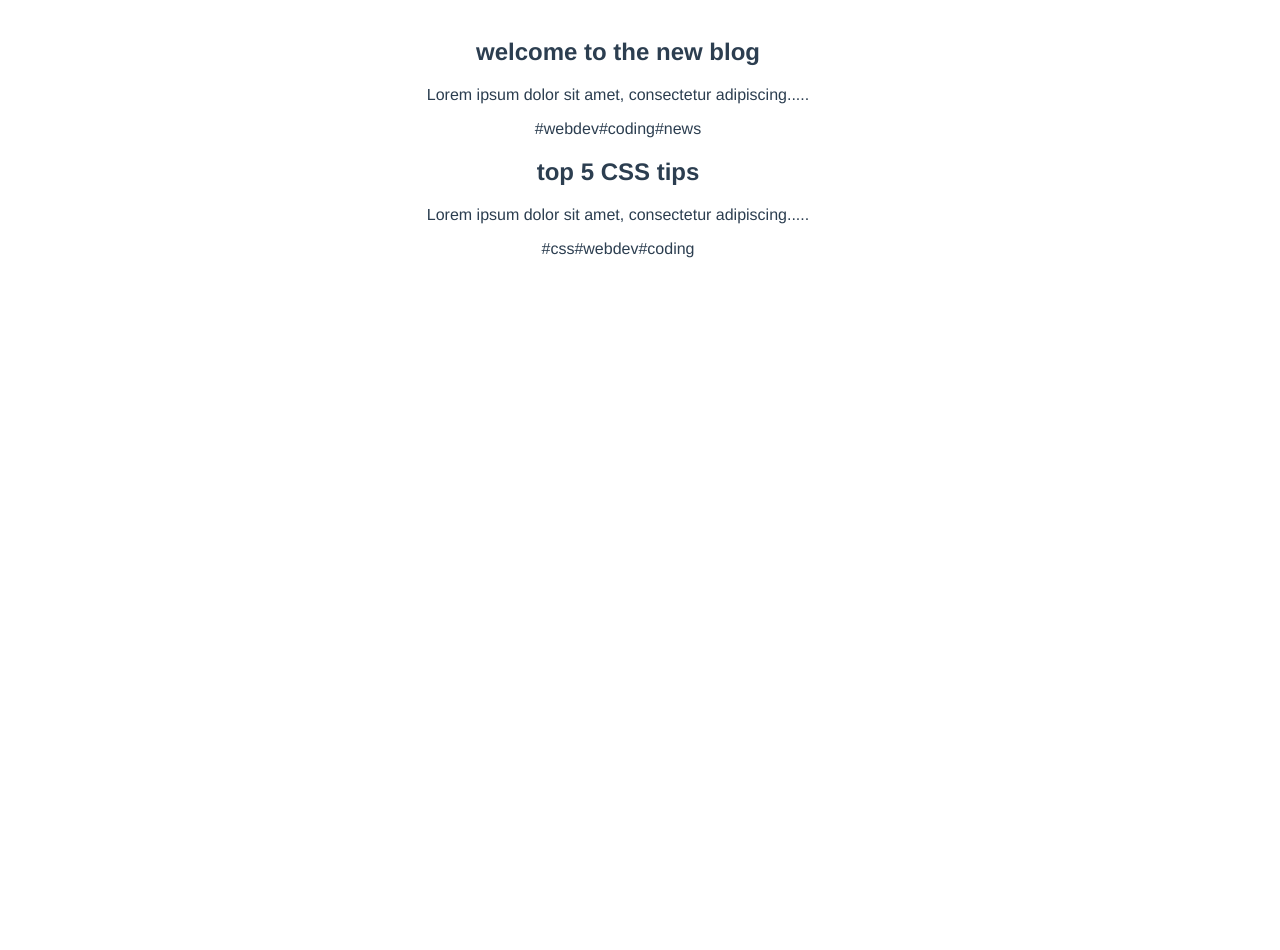
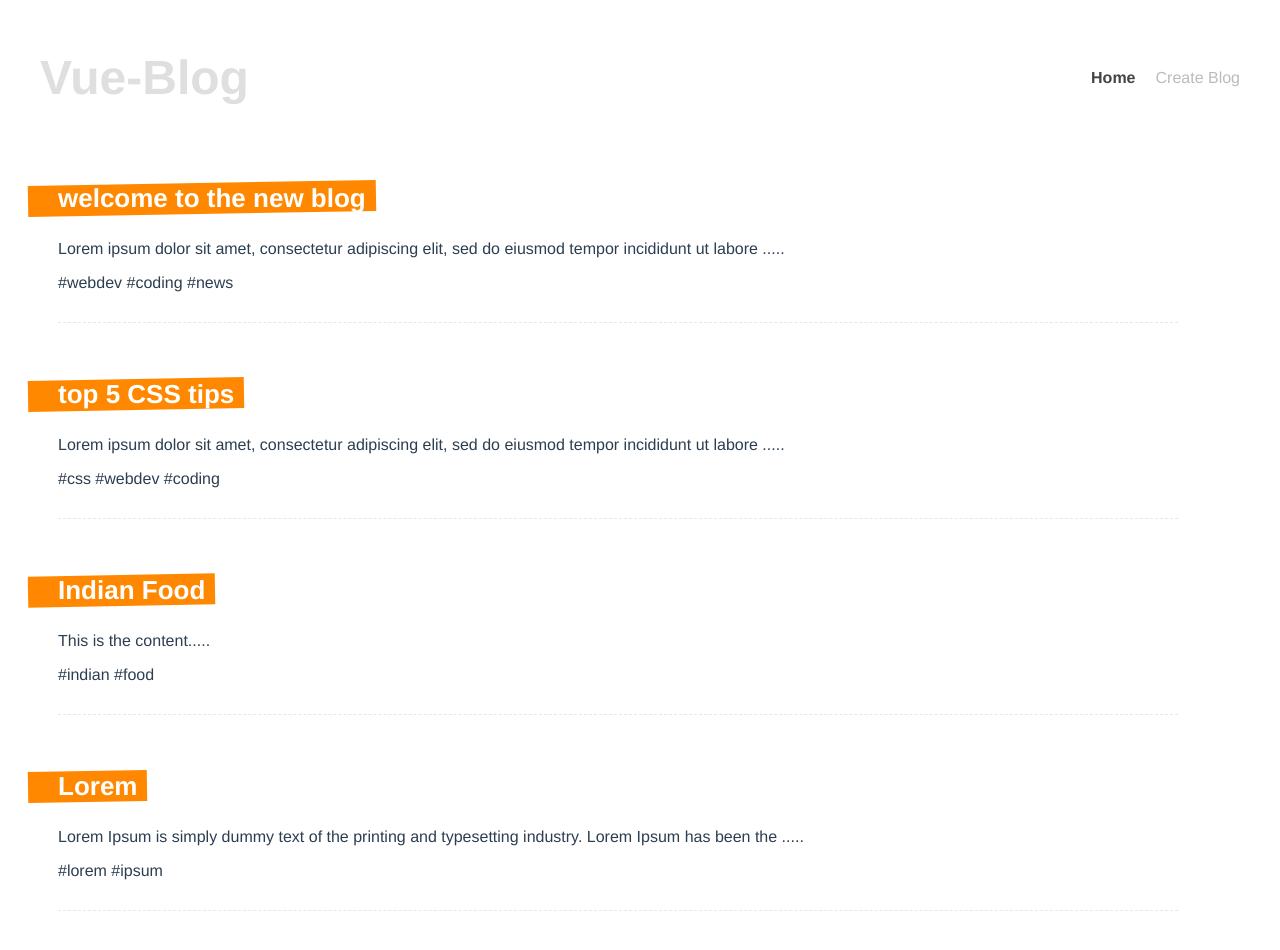
Before and after one commit to MajorChe/Vue-Blog-App, a Vue app: page / in a window 1280 px wide. Shown: the top 950 px of the page. Before the commit the page ends 800 px from the top, so only its background shows below. Built offline with nearby package versions, Linux system fonts and the light colour scheme; data requests are answered from the project's data file.

Commit message:
add blog posts after creating

```diff
--- a/data/db.json
+++ b/data/db.json
@@ -19,6 +19,24 @@
         "webdev",
         "coding"
       ]
+    },
+    {
+      "title": "Indian Food",
+      "body": "This is the content",
+      "tags": [
+        "indian",
+        "food"
+      ],
+      "id": 3
+    },
+    {
+      "title": "Lorem",
+      "body": "Lorem Ipsum is simply dummy text of the printing and typesetting industry. Lorem Ipsum has been the industry's standard dummy text ever since the 1500s, when an unknown printer took a galley of type and scrambled it to make a type specimen book. It has survived not only five centuries, but also the leap into electronic typesetting, remaining essentially unchanged. It was popularised in the 1960s with the release of Letraset sheets containing Lorem Ipsum passages, and more recently with desktop publishing software like Aldus PageMaker including versions of Lorem Ipsum.",
+      "tags": [
+        "lorem",
+        "ipsum"
+      ],
+      "id": 4
     }
   ]
 }
--- a/src/App.vue
+++ b/src/App.vue
@@ -1,13 +1,22 @@
 <template>
-  <router-view/>
+  <Navbar />
+  <router-view />
 </template>
+
+<script>
+import Navbar from "./components/Navbar.vue";
+
+export default {
+  components: { Navbar },
+  setup() {},
+};
+</script>
 
 <style>
 #app {
   font-family: Avenir, Helvetica, Arial, sans-serif;
   -webkit-font-smoothing: antialiased;
   -moz-osx-font-smoothing: grayscale;
-  text-align: center;
   color: #2c3e50;
 }
 </style>
--- a/src/components/PostList.vue
+++ b/src/components/PostList.vue
@@ -1,7 +1,6 @@
 <template>
   <div v-for="post in posts" :key="post">
     <PostListItem :post="post" />
-    <span v-for="tag in post.tags" :key="tag">#{{tag}}</span>
   </div>
 </template>
 
--- a/src/components/PostListItem.vue
+++ b/src/components/PostListItem.vue
@@ -1,7 +1,12 @@
 <template>
-  <div>
-    <h2>{{ post.title }}</h2>
+  <div class="post">
+    <router-link :to="{ name: 'Details', params: { id: post.id } }">
+      <h3>{{ post.title }}</h3>
+    </router-link>
     <p>{{ snippet }}</p>
+    <span v-for="tag in post.tags" :key="tag">
+      #{{ tag }}
+    </span>
   </div>
 </template>
 
@@ -11,11 +16,37 @@ export default {
   props: ["post"],
   setup(props) {
     const snippet = computed(() => {
-      return props.post.body.substring(0, 50) + ".....";
+      return props.post.body.substring(0, 100) + ".....";
     });
-    return {snippet}
+    return { snippet };
   },
 };
 </script>
 
-<style></style>
+<style>
+.post {
+  margin: 0 40px 30px;
+  padding-bottom: 30px;
+  border-bottom: 1px dashed #e7e7e7;
+}
+.post h3 {
+  display: inline-block;
+  position: relative;
+  font-size: 26px;
+  color: white;
+  margin-bottom: 10px;
+  max-width: 400px;
+}
+.post h3::before {
+  content: "";
+  display: block;
+  width: 100%;
+  height: 100%;
+  background: #ff8800;
+  position: absolute;
+  z-index: -1;
+  padding-right: 40px;
+  left: -30px;
+  transform: rotateZ(-1deg);
+}
+</style>
--- a/src/router/index.js
+++ b/src/router/index.js
@@ -1,11 +1,24 @@
 import { createRouter, createWebHistory } from 'vue-router'
 import Home from '../views/Home.vue'
+import Details from '../views/Details.vue'
+import Create from '../views/Create.vue'
 
 const routes = [
   {
     path: '/',
     name: 'Home',
     component: Home
+  },
+  {
+    path: '/posts/:id',
+    name: 'Details',
+    component: Details,
+    props:true
+  },
+  {
+    path: '/create',
+    name: 'Create',
+    component: Create,
   }
 ]
 
```
